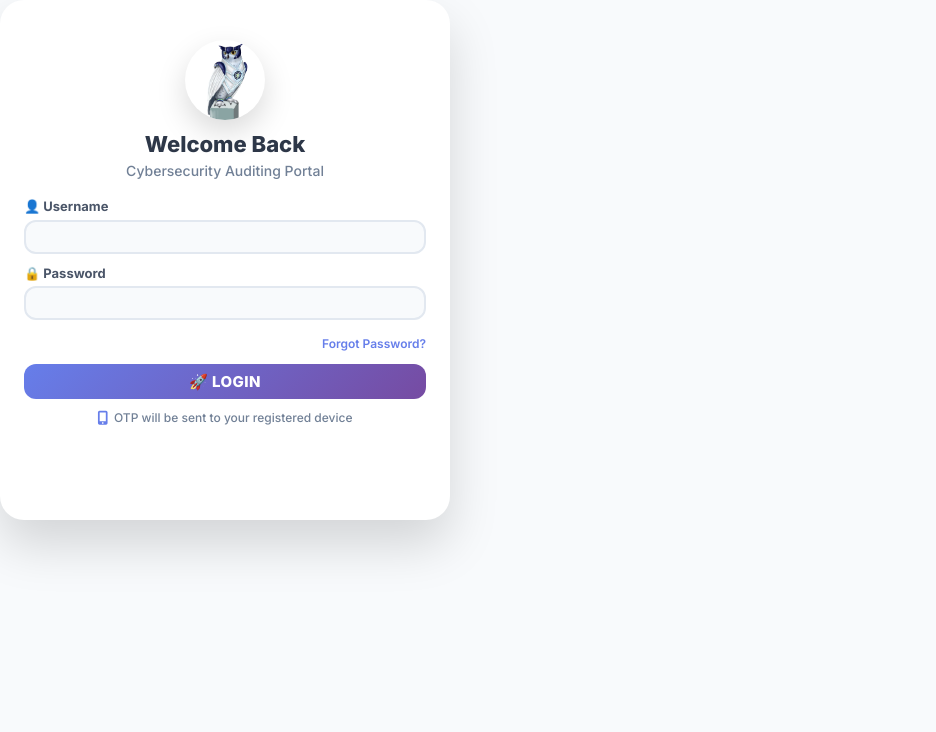
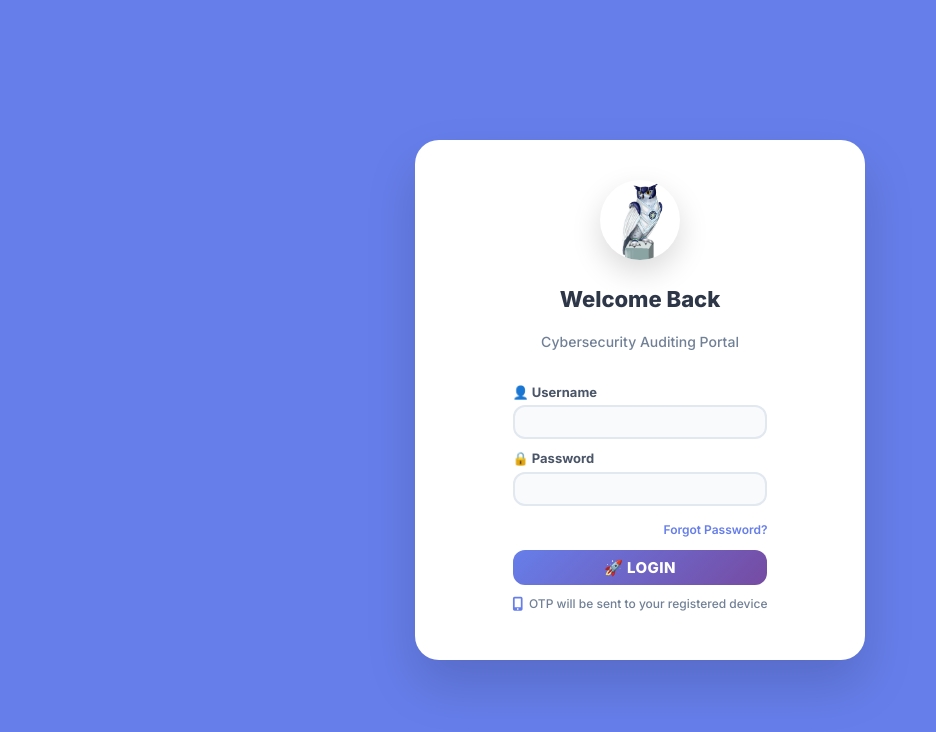
Before and after one commit to thisisahmad/eddi, a React (Vite) app: page / in a window 1280 px wide. Shown: the top 732 px of the page, without its empty margins (0-936 px from the left). Built offline with nearby package versions, Linux system fonts and the light colour scheme.

Commit message:
Fixed Login Page

```diff
--- a/src/components/Login.css
+++ b/src/components/Login.css
@@ -1,7 +1,17 @@
 @import './colors.css';
 
+
+.login-body {
+  background: var(--color-primary);
+
+  min-width: 100vw;
+  min-height: 100vh;
+  display: grid;
+  place-items: center;
+}
 .login-container, .login-container * {
   box-sizing: border-box;
+  margin: auto;
 }
 
 .login-container {
```
